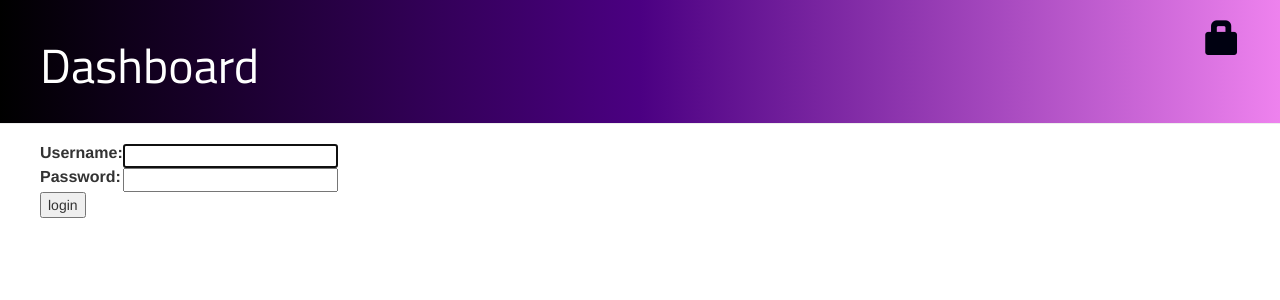
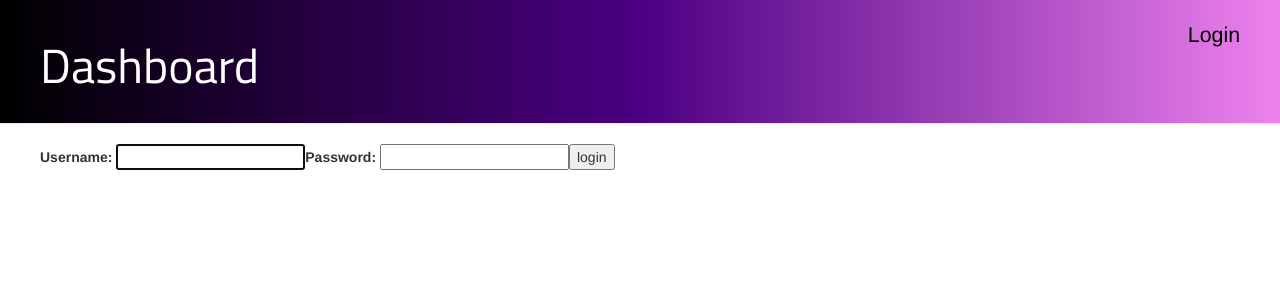
Before and after one commit to satyam07/BlueDash, a Django app: page /accounts/login/ in a window 1280 px wide. Shown: the top 300 px of the page. Run offline with Django 3.2, Linux system fonts and the light colour scheme; some libraries are stand-ins or nearby versions.

Commit message:
Tweaking HTML

```diff
--- a/dash/static/css/dash.css
+++ b/dash/static/css/dash.css
@@ -1,5 +1,5 @@
 h1 a {
-    color: #FCA205;
+    color: #000000;
     font-family: 'Titillium Web', sans-serif;
 }
 
@@ -28,11 +28,6 @@
     font-family: 'Titillium Web', sans-serif;
 }
 
-.date {
-    float: right;
-    color: #828282;
-}
-
 .save {
     float: right;
 }
@@ -42,9 +37,9 @@
 }
 
 .top-menu, .top-menu:hover, .top-menu:visited {
-    color: #000111;
+    color: #000000;
     float: right;
-    font-size: 26pt;
+    font-size: 16pt;
     margin-right: 20px;
 }
 
--- a/dash/templates/dash/base.html
+++ b/dash/templates/dash/base.html
@@ -13,9 +13,9 @@
         {% if user.is_authenticated %}
     <a href="{% url 'post_new' %}" class="top-menu"><span class="glyphicon glyphicon-plus"></span></a>
     <a href="{% url 'post_draft_list' %}" class="top-menu"><span class="glyphicon glyphicon-edit"></span></a>
-    <p class="top-menu">Hello {{ user.username }}<small>(<a href="{% url 'django.contrib.auth.views.logout' %}">Log out</a>)</small></p>
+    <p class="top-menu">Hello {{ user.username }} <a href="{% url 'django.contrib.auth.views.logout' %}">Log out</a></p>
     {% else %}
-    <a href="{% url 'django.contrib.auth.views.login' %}" class="top-menu"><span class="glyphicon glyphicon-lock"></span></a>
+    <a href="{% url 'django.contrib.auth.views.login' %}" class="top-menu">Login</a>
     {% endif %}
         <h1><a href="{% url 'dash.views.post_list' %}">Dashboard</a></h1>
     </div>
--- a/dash/templates/registration/login.html
+++ b/dash/templates/registration/login.html
@@ -10,16 +10,17 @@
 {% csrf_token %}
 <table>
 <tr>
-    <td>{{ form.username.label_tag }}</td>
-    <td>{{ form.username }}</td>
+    <span >{{ form.username.label_tag }}
+    {{ form.username }}</span>
 </tr>
 <tr>
-    <td>{{ form.password.label_tag }}</td>
-    <td>{{ form.password }}</td>
+    <span >{{ form.password.label_tag }}
+    {{ form.password }}</span>
+</tr>
+<tr>
+	<input type="submit" value="login" />
 </tr>
 </table>
-
-<input type="submit" value="login" />
 <input type="hidden" name="next" value="{{ next }}" />
 </form>
 
```
